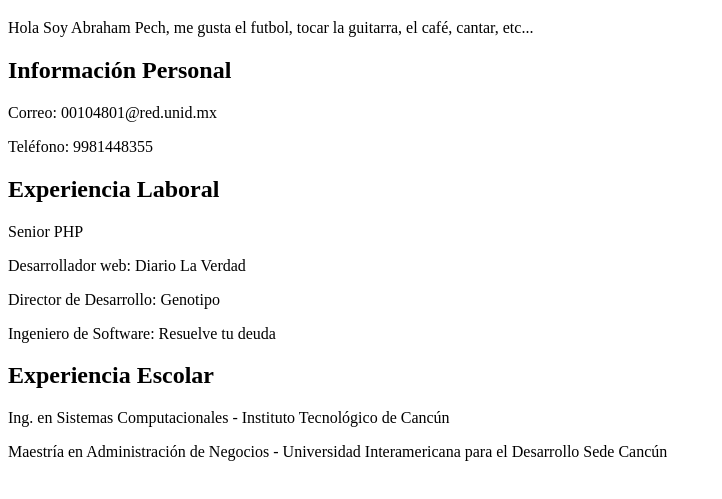
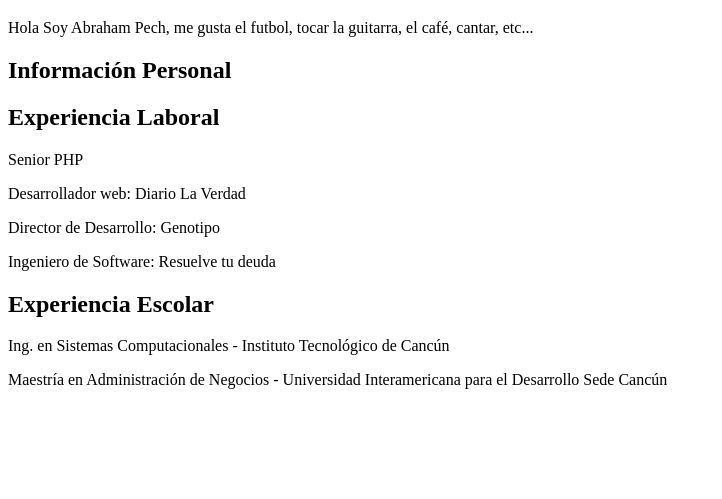
Before and after one commit to 8devmx/curriculum-vitae, a plain HTML site: page index.html in a window 1280 px wide. Shown: the part 61-560 px from the top of the page, without its empty margins (0-722 px from the left). Drawn offline with Linux system fonts and the light colour scheme.

Commit message:
Modificación
Eliminando correo electrónico y teléfono

```diff
--- a/index.html
+++ b/index.html
@@ -9,8 +9,6 @@
   <h1>Curriculum Vitae</h1>
   <p>Hola Soy Abraham Pech, me gusta el futbol, tocar la guitarra, el café, cantar, etc...</p>
   <h2>Información Personal</h2>
-  <p>Correo: 00104801@red.unid.mx</p>
-  <p>Teléfono: 9981448355</p>
   <h2>Experiencia Laboral</h2>
   <p>Senior PHP</p>
   <p>Desarrollador web: Diario La Verdad</p>
```
